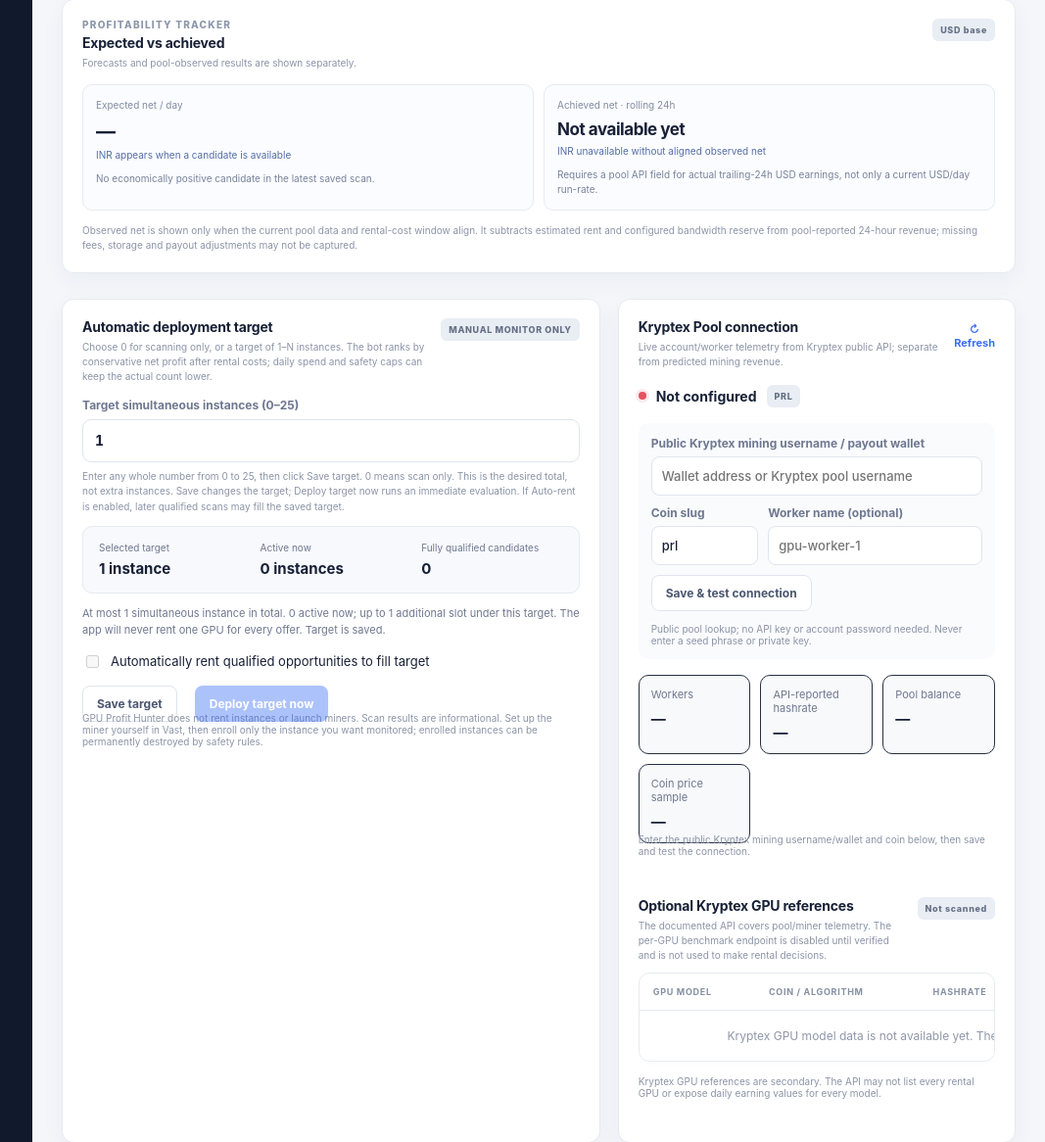
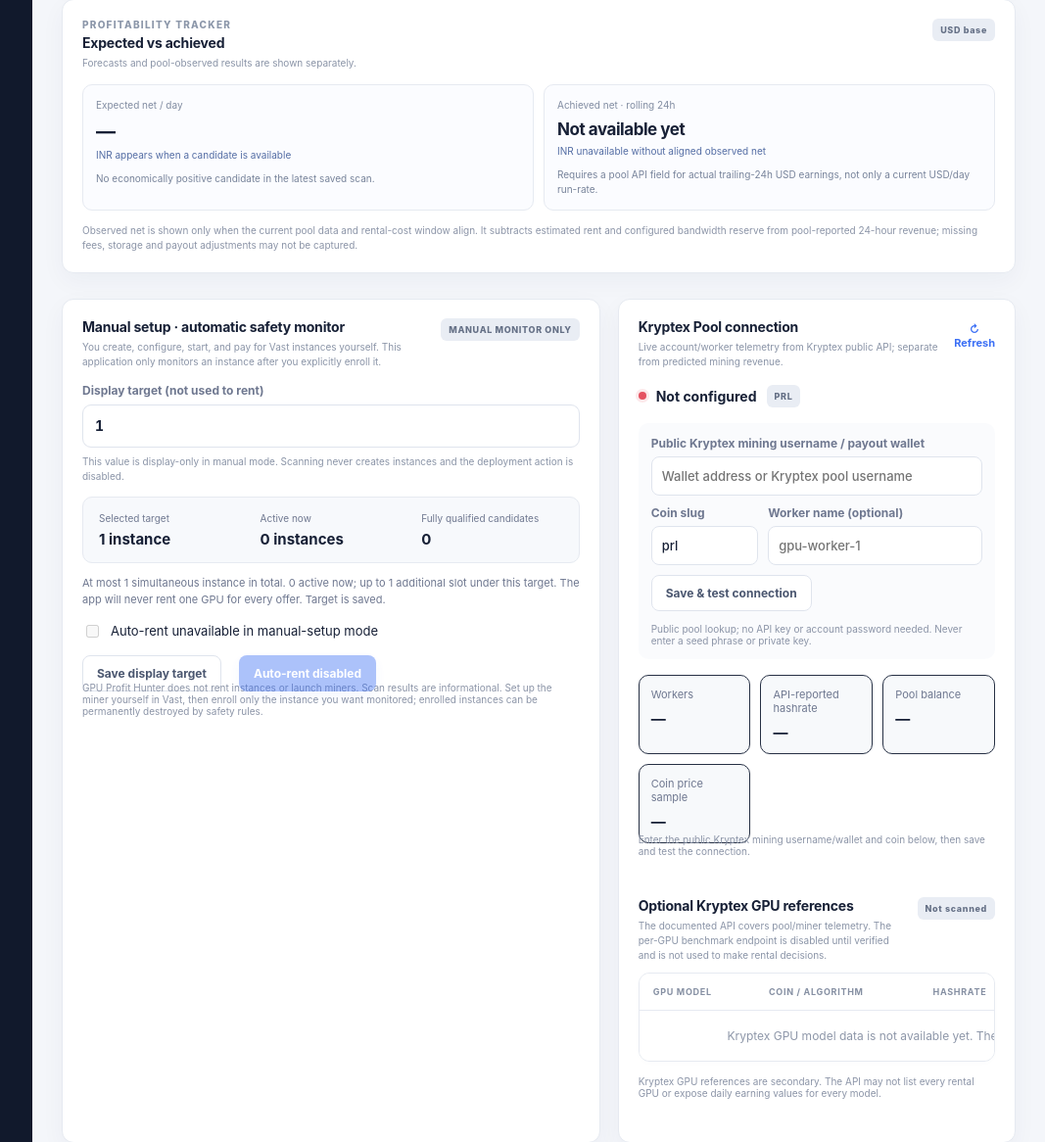
Before and after one commit to yashbajpaiknpindia-spec/gpuhunter, a Flask app: page / in a window 1280 px wide. Shown: the part 1229-2395 px from the top of the page at 98% size, without its empty margins (213-1280 px from the left). Run offline with Flask 3, Linux system fonts and the light colour scheme; some libraries are stand-ins or nearby versions.

Commit message:
Clarify manual setup and automatic stop behavior in dashboard

```diff
--- a/templates/index.html
+++ b/templates/index.html
@@ -89,17 +89,17 @@
         </div>
 
         <div class="bottom-grid automation-grid">
-          <div class="panel automation-panel"><div class="panel-head"><div><h3>Automatic deployment target</h3><p>Choose 0 for scanning only, or a target of 1–N instances. The bot ranks by conservative net profit after rental costs; daily spend and safety caps can keep the actual count lower.</p></div><span class="pill pill-muted" id="automationModeLabel">SCAN ONLY</span></div>
-            <div class="automation-controls"><label for="targetInstances">Target simultaneous instances (0–25)</label><input id="targetInstances" type="number" min="0" max="25" step="1" value="1" inputmode="numeric" aria-describedby="targetInstanceHelp" required><small id="targetInstanceHelp">Enter any whole number from 0 to 25, then click Save target. 0 means scan only. This is the desired total, not extra instances. Save changes the target; Deploy target now runs an immediate evaluation. If Auto-rent is enabled, later qualified scans may fill the saved target.</small></div>
+          <div class="panel automation-panel"><div class="panel-head"><div><h3>Manual setup · automatic safety monitor</h3><p>You create, configure, start, and pay for Vast instances yourself. This application only monitors an instance after you explicitly enroll it.</p></div><span class="pill pill-muted" id="automationModeLabel">MANUAL MONITOR ONLY</span></div>
+            <div class="automation-controls"><label for="targetInstances">Display target (not used to rent)</label><input id="targetInstances" type="number" min="0" max="25" step="1" value="1" inputmode="numeric" aria-describedby="targetInstanceHelp" required><small id="targetInstanceHelp">This value is display-only in manual mode. Scanning never creates instances and the deployment action is disabled.</small></div>
             <div class="target-visibility" aria-live="polite">
               <div><small>Selected target</small><strong id="targetSelectedCount">1 instance</strong></div>
               <div><small>Active now</small><strong id="targetActiveCount">0 instances</strong></div>
               <div><small>Fully qualified candidates</small><strong id="targetQualifiedCount">0</strong></div>
             </div>
-            <p class="target-selection-help" id="targetSelectionHelp">Start with one simultaneous rental. The target is a ceiling, not one rental per offer. Existing active instances count toward the target.</p>
-            <label class="automation-checkbox"><input type="checkbox" id="autoRentEnabled"> Automatically rent qualified opportunities to fill target</label>
-            <div class="hero-actions"><button class="btn btn-secondary" id="saveAutomationBtn">Save target</button><button class="btn btn-primary" id="deployTargetBtn">Deploy target now</button></div>
-            <p class="fine-print" id="automationHelp">Auto-deploy requires live mode, an eligible Vast payment source, enabled miner profiles, SSH monitoring, and pool telemetry. No unsafe bypass is provided.</p>
+            <p class="target-selection-help" id="targetSelectionHelp">The application does not run the miner start command or auto-rent. Only instances you explicitly enroll are eligible for automatic destroy rules.</p>
+            <label class="automation-checkbox"><input type="checkbox" id="autoRentEnabled" disabled> Auto-rent unavailable in manual-setup mode</label>
+            <div class="hero-actions"><button class="btn btn-secondary" id="saveAutomationBtn">Save display target</button><button class="btn btn-primary" id="deployTargetBtn" disabled>Auto-rent disabled</button></div>
+            <p class="fine-print" id="automationHelp">Manual instance monitoring requires an SSH key and an enabled profile with a valid HTTPS pool-revenue endpoint and fresh source timestamp.</p>
           </div>
           <div class="panel kryptex-panel"><div class="panel-head"><div><h3>Kryptex Pool connection</h3><p>Live account/worker telemetry from Kryptex public API; separate from predicted mining revenue.</p></div><button class="text-button" id="refreshKryptexBtn">↻ Refresh</button></div>
             <div class="kryptex-status-row"><span class="status-dot idle" id="kryptexDot"></span><strong id="kryptexConnection">Not configured</strong><span class="pill pill-muted" id="kryptexCoin">PRL</span></div>
@@ -138,7 +138,7 @@
       </section>
 
       <section id="instancesSection" class="page-section hidden">
-        <div class="section-heading"><div><div class="section-kicker">RENTAL CONTROL</div><h2>Instances & live performance</h2><p>All running Vast instances plus locally retained deployment/destruction history, including auto-stop reasons.</p></div><button class="btn btn-secondary" id="refreshInstancesBtn">↻ Refresh instances</button></div>
+        <div class="section-heading"><div><div class="section-kicker">RENTAL CONTROL</div><h2>Instances & live performance</h2><p>Instances you created in Vast appear here as external. Enroll only your manually configured miner using an enabled monitoring profile; enrolled instances may be automatically destroyed if safety checks fail.</p></div><button class="btn btn-secondary" id="refreshInstancesBtn">↻ Refresh instances</button></div>
         <div class="inline-warning"><span>!</span><div><b>Estimated vs realized earnings:</b> WhatToMine estimates are forecasts; the Kryptex panel separately shows public pool telemetry where available. Balance is not daily income.</div></div>
         <div class="table-wrap"><table><thead><tr><th>Instance</th><th>Status</th><th>Rate</th><th>Observed hashrate</th><th>GPU temp / util</th><th>Accepted evidence</th><th>Conservative gross/day</th><th>Net forecast/day</th><th>Action</th></tr></thead><tbody id="instanceTable"><tr><td colspan="9" class="empty-cell">No instances loaded.</td></tr></tbody></table></div>
       </section>
```
